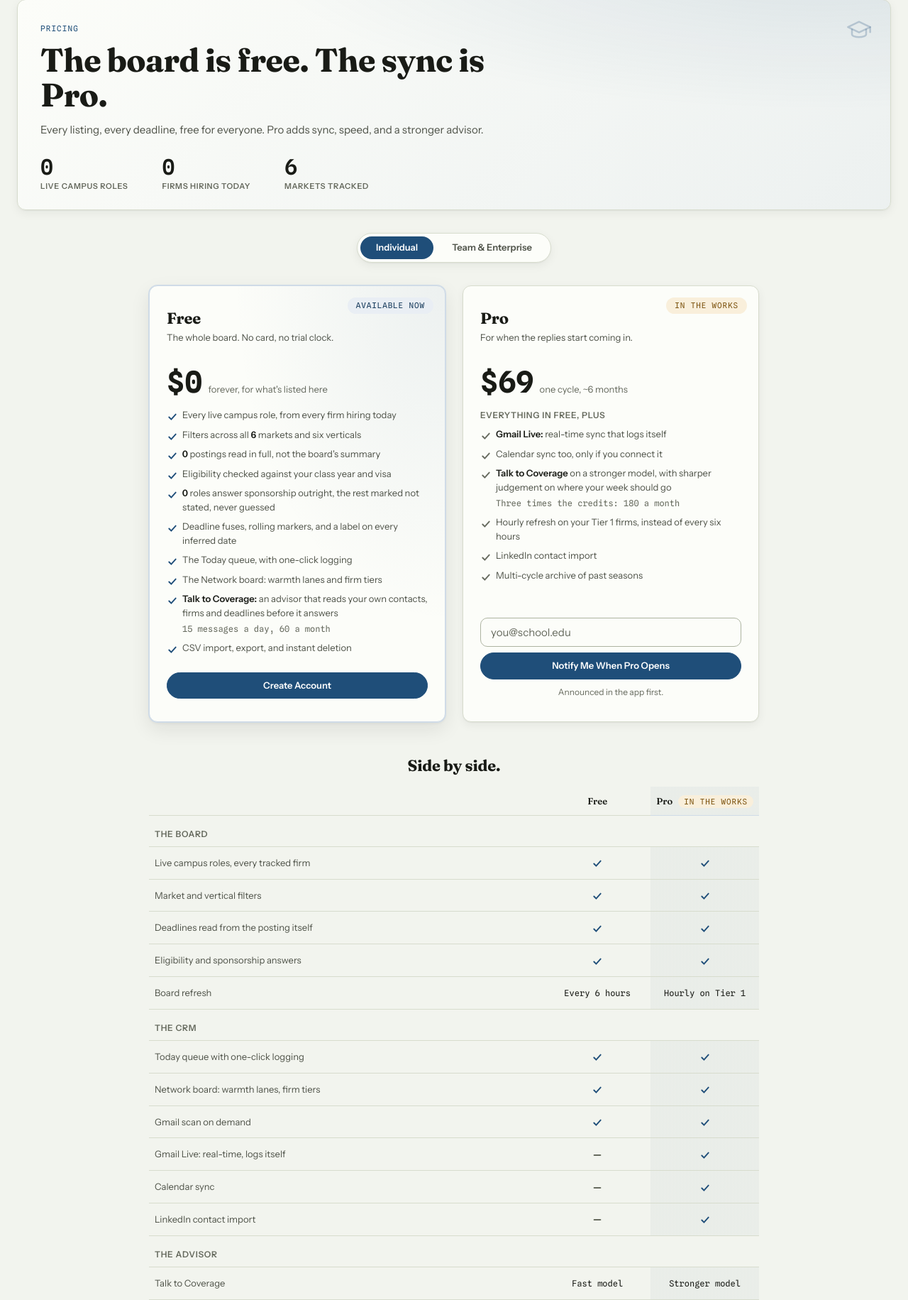
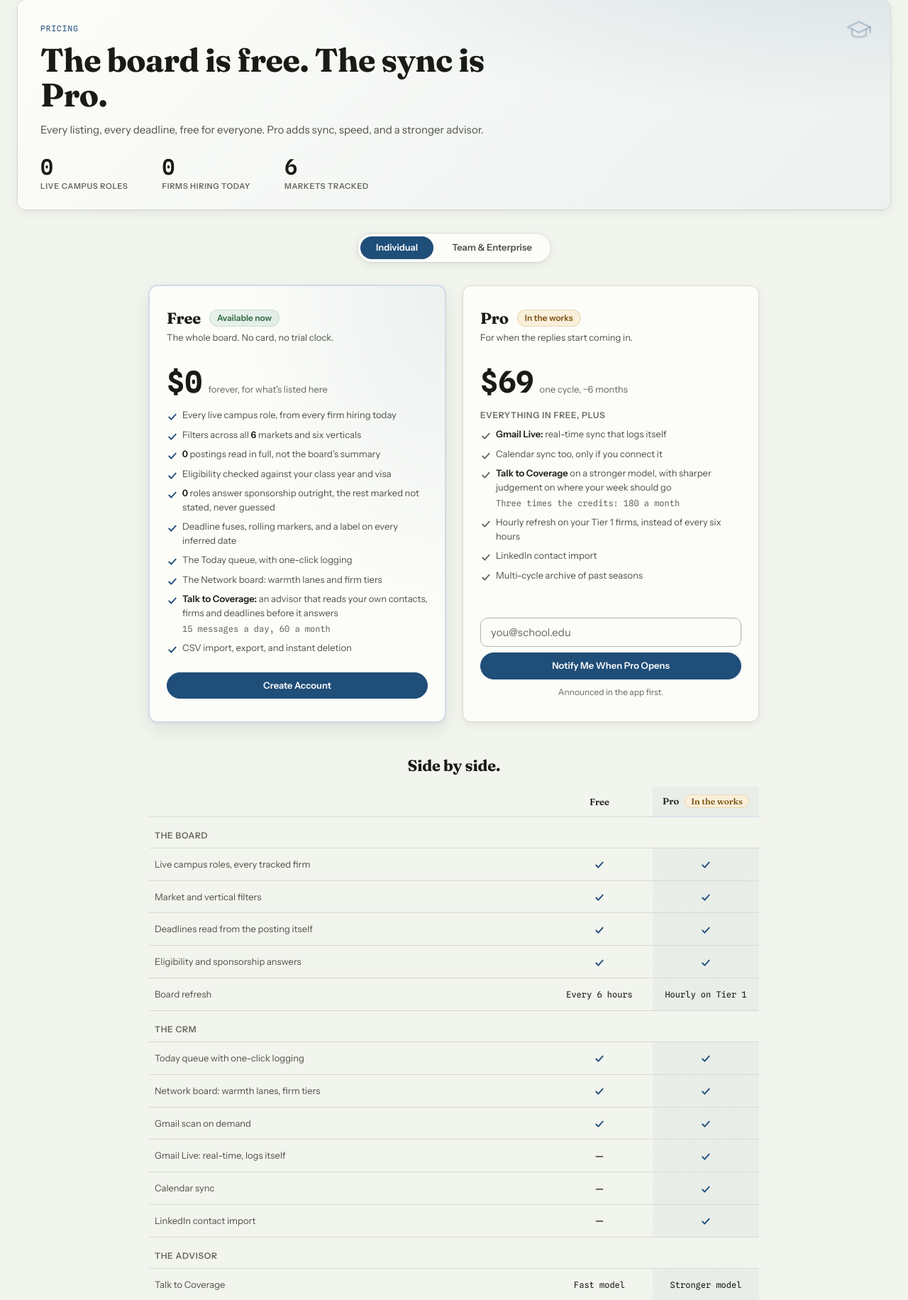
Before and after one commit to JimmyZhu7/coverage, a Django app: page /pricing/ in a window 1280 px wide. Shown: the part 119-1950 px from the top of the page at 71% size. Run offline with Django 5.2, Linux system fonts and the light colour scheme; data that the repository does not hold is empty.

Commit message:
Retype the status badges as product chips, not build labels
"AVAILABLE NOW" and "IN THE WORKS" were mono all-caps pills floated into
the card's top-right corner: the voice of a CI dashboard, on a page a
student is deciding whether to trust. Same words, ordinary treatment:

  the UI face in sentence case, so it reads as a phrase not a constant;
  a hairline ring on the soft fill, the way every other tinted chip in
    this product is built, which is what stops a pale pill dissolving
    into a pale card;
  inline beside the plan name, so the card opens with one header line
    instead of a title with something floating near it.

"Available now" moves from accent to --ok. Green is already the
product's word for live (the landing hero's pulse dot is --ok), and it
frees the accent to mean emphasis — the featured Free card was wearing
an accent ring and an accent badge at the same time.

The table's Pro badge gets the same treatment one size down, since it
sits inline in a table head rather than on its own line.

Co-Authored-By: Claude Fable 5 <noreply@anthropic.com>

```diff
--- a/coverage_web/templates/core/pricing.html
+++ b/coverage_web/templates/core/pricing.html
@@ -61,14 +61,36 @@
     pointer-events: none;
     background: radial-gradient(120% 130% at 100% 0%,
       color-mix(in srgb, var(--accent) 7%, transparent), transparent 60%); }
-  .plan-badge { position: absolute; top: var(--s4); right: var(--s4);
-    font-family: var(--font-mono); font-size: var(--fs-micro);
-    text-transform: uppercase; letter-spacing: 0.08em;
-    border-radius: 999px; padding: 3px 12px;
-    background: var(--accent-soft); color: var(--accent-ink); }
-  .plan-badge.soon { background: var(--stale-s); color: var(--stale-t); }
+  /* ---- Status badges --------------------------------------------------------
+     These were mono all-caps chips floated into the card's top-right corner,
+     which is a build-status label — the voice of a CI dashboard, not of a
+     page a student is deciding to trust. Three changes, all of them the
+     ordinary product-marketing treatment:
+
+       the UI face in sentence case, so it reads as a phrase rather than a
+         constant;
+       a hairline ring on the soft fill, which is how every other tinted
+         chip in this product is built and is what stops a pale pill from
+         dissolving into a pale card;
+       inline beside the plan name instead of absolutely positioned, so the
+         card opens with one header line — name, then status — rather than a
+         title with something floating near it.
+
+     "Available now" moves from accent to --ok. Green is the product's own
+     word for live (the landing hero's pulse dot is --ok), and it frees the
+     accent to mean emphasis: the Free card is the featured one and was
+     wearing an accent ring and an accent badge at once. */
+  .plan-head { display: flex; align-items: center; flex-wrap: wrap;
+    gap: var(--s2) var(--s3); margin: 0 0 var(--s1); }
+  .plan-badge { flex: none; border-radius: 999px; padding: 3px 11px;
+    font-size: var(--fs-xs); font-weight: var(--w-med); line-height: 1.5;
+    white-space: nowrap;
+    background: var(--ok-soft); color: var(--ok);
+    box-shadow: inset 0 0 0 1px var(--ok-line); }
+  .plan-badge.soon { background: var(--stale-s); color: var(--stale-t);
+    box-shadow: inset 0 0 0 1px var(--stale-l); }
   .plan-name { font: var(--w-black) 22px/1.2 var(--font-display);
-    letter-spacing: -0.01em; margin: 0 0 var(--s1); }
+    letter-spacing: -0.01em; margin: 0; }
   .plan-tagline { color: var(--ink-2); font-size: var(--fs-s); margin: 0 0 var(--s4); }
   .plan-price { display: flex; align-items: baseline; gap: var(--s2);
     margin-bottom: var(--s4); }
@@ -193,10 +215,13 @@
      say the same thing sixteen times and make the table look unfinished; the
      tier itself is unlaunched, so stating it once at the head is both
      cleaner and more honest. */
-  .cmp-badge { font-family: var(--font-mono); font-size: var(--fs-micro);
-    text-transform: uppercase; letter-spacing: 0.08em; border-radius: 999px;
-    padding: 2px 8px; background: var(--stale-s); color: var(--stale-t);
-    margin-left: var(--s2); white-space: nowrap; font-weight: var(--w-reg); }
+  /* Same badge, same voice as the cards' — one step smaller because it sits
+     inline inside a table head rather than on its own header line. */
+  .cmp-badge { font-size: var(--fs-xs); font-weight: var(--w-med);
+    border-radius: 999px; padding: 2px 9px; line-height: 1.5;
+    background: var(--stale-s); color: var(--stale-t);
+    box-shadow: inset 0 0 0 1px var(--stale-l);
+    margin-left: var(--s2); white-space: nowrap; }
 
   .price-honesty { max-width: 640px; margin: var(--s7) auto 0; text-align: center;
     color: var(--ink-2); font-size: var(--fs-s); }
@@ -279,8 +304,10 @@
     <div class="aud-panel panel-ind">
       <div class="price-grid">
         <article class="price-card featured kin-reveal" style="--i:0">
-          <span class="plan-badge">Available now</span>
-          <h2 class="plan-name">Free</h2>
+          <div class="plan-head">
+            <h2 class="plan-name">Free</h2>
+            <span class="plan-badge">Available now</span>
+          </div>
           <p class="plan-tagline">The whole board. No card, no trial clock.</p>
           <p class="plan-price"><span class="amount">$0</span><span class="per">forever, for what's listed here</span></p>
           {% comment %}
@@ -330,8 +357,10 @@
         </article>
 
         <article class="price-card preview kin-reveal" style="--i:1">
-          <span class="plan-badge soon">In the works</span>
-          <h2 class="plan-name">Pro</h2>
+          <div class="plan-head">
+            <h2 class="plan-name">Pro</h2>
+            <span class="plan-badge soon">In the works</span>
+          </div>
           <p class="plan-tagline">For when the replies start coming in.</p>
           <p class="plan-price"><span class="amount">$69</span><span class="per">one cycle, ~6 months</span></p>
           <p class="plan-includes">Everything in Free, plus</p>
@@ -507,8 +536,10 @@
     <div class="aud-panel panel-team">
       <div class="price-grid">
         <article class="price-card kin-reveal" style="--i:0">
-          <span class="plan-badge soon">In the works</span>
-          <h2 class="plan-name">Team</h2>
+          <div class="plan-head">
+            <h2 class="plan-name">Team</h2>
+            <span class="plan-badge soon">In the works</span>
+          </div>
           {% comment %}
           Rewritten 2026-08-20 (founder-decisions §1): Team is a flat club
           workspace on top of Free accounts. Pro seats are bought at the
@@ -543,8 +574,10 @@
         </article>
 
         <article class="price-card kin-reveal" style="--i:1">
-          <span class="plan-badge soon">In the works</span>
-          <h2 class="plan-name">Enterprise</h2>
+          <div class="plan-head">
+            <h2 class="plan-name">Enterprise</h2>
+            <span class="plan-badge soon">In the works</span>
+          </div>
           <p class="plan-tagline">For career centers and business schools supporting whole cohorts.</p>
           <p class="plan-price"><span class="amount">Custom</span><span class="per">scoped to your campus</span></p>
           <p class="plan-includes">Everything in Team, plus</p>
```
